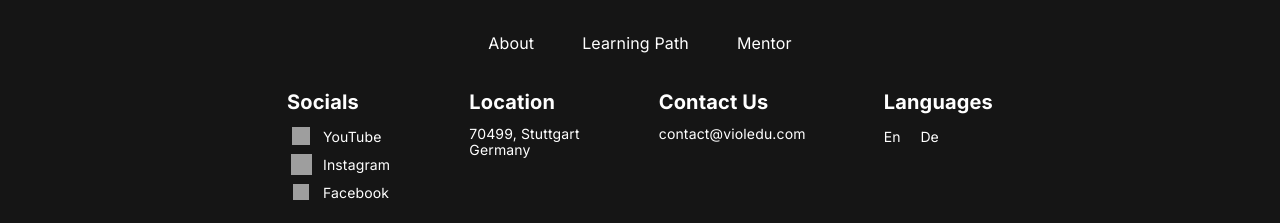
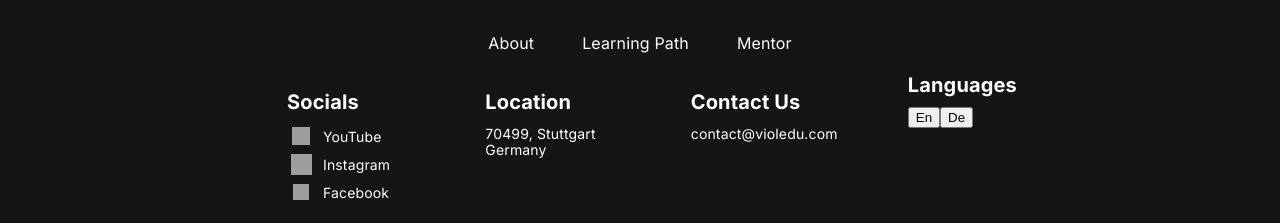
Before and after one commit to Violedu/violedu, a Next.js app: page / in a window 1280 px wide. Shown: the part 10148-10371 px from the top of the page. Built offline with nearby package versions, Linux system fonts and the light colour scheme; grey boxes are pictures that could not be loaded.

Commit message:
Update Footer.module.css

```diff
--- a/components/Footer.module.css
+++ b/components/Footer.module.css
@@ -148,8 +148,7 @@
   justify-content: flex-start;
   font-size: var(--font-size-sm);
 }
-.contactUs,
-.en {
+.contactUs {
   color: var(--color-white);
 }
 .contactUs {
@@ -160,40 +159,12 @@
   padding: var(--padding-5xl);
   gap: var(--gap-base);
 }
-.en {
-  cursor: pointer;
-  border: 0;
-  padding: 0;
-  background-color: transparent;
-  position: relative;
-  font-size: var(--font-size-sm);
-  line-height: 160%;
-  font-family: var(--font-inter);
-  text-align: left;
-  display: inline-block;
-}
-.en:hover,
 .terms:hover {
   color: var(--color-dimgray);
 }
-.list1 {
-  flex-direction: row;
-  justify-content: flex-start;
-  gap: var(--gap-xl);
-}
-.infoBottomRight,
-.languages,
-.list1 {
+.infoBottomRight {
   display: flex;
   align-items: flex-start;
-}
-.languages {
-  flex-direction: column;
-  justify-content: flex-start;
-  padding: var(--padding-5xl);
-  gap: var(--gap-base);
-  text-align: right;
-  color: var(--color-white);
 }
 .infoBottomRight {
   align-self: stretch;
@@ -290,11 +261,6 @@
       justify-content: flex-start;
     }
 
-    .languages {
-      align-items: center;
-      justify-content: flex-start;
-    }
-
     .infoBottomRight {
       flex-direction: column;
       align-items: center;
```
